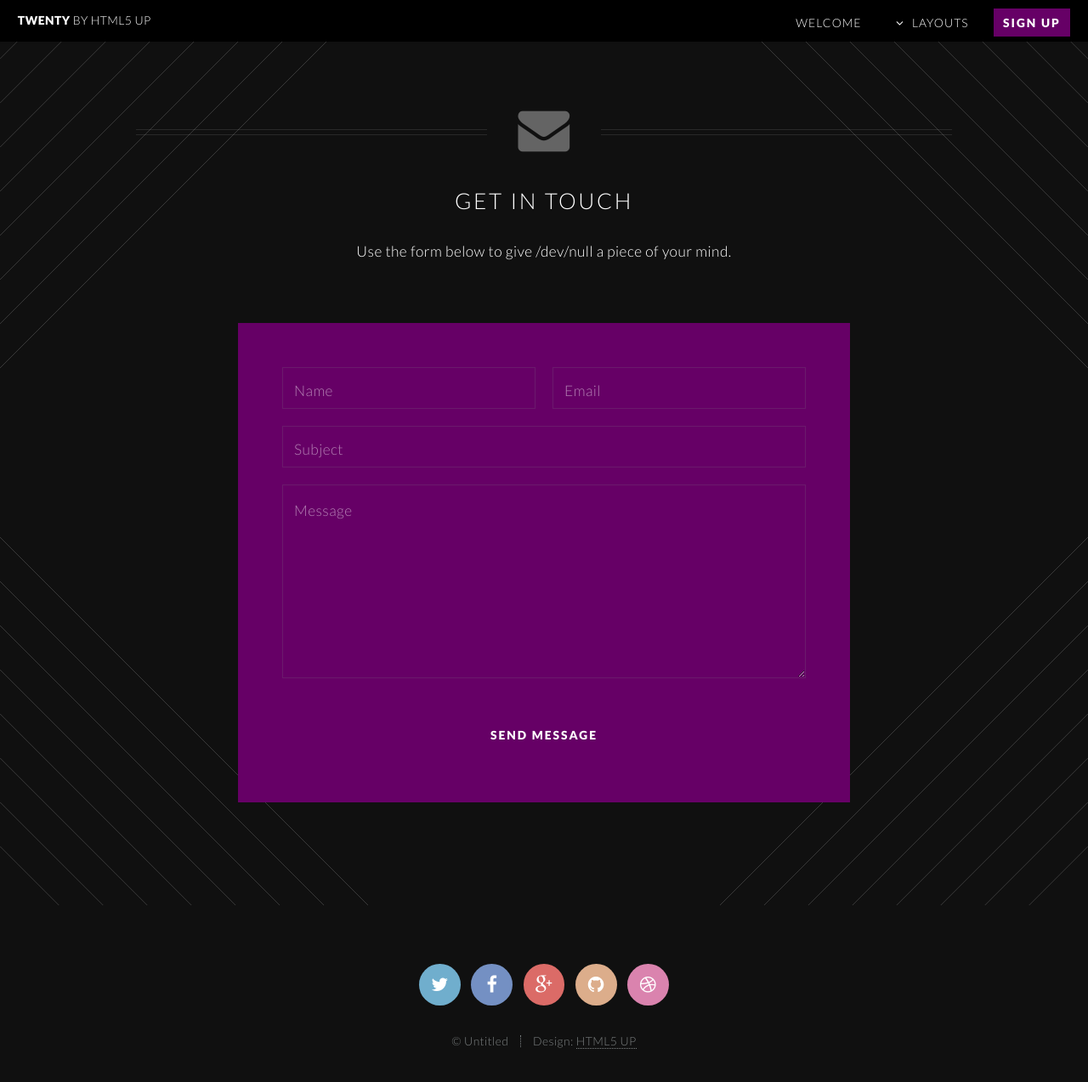
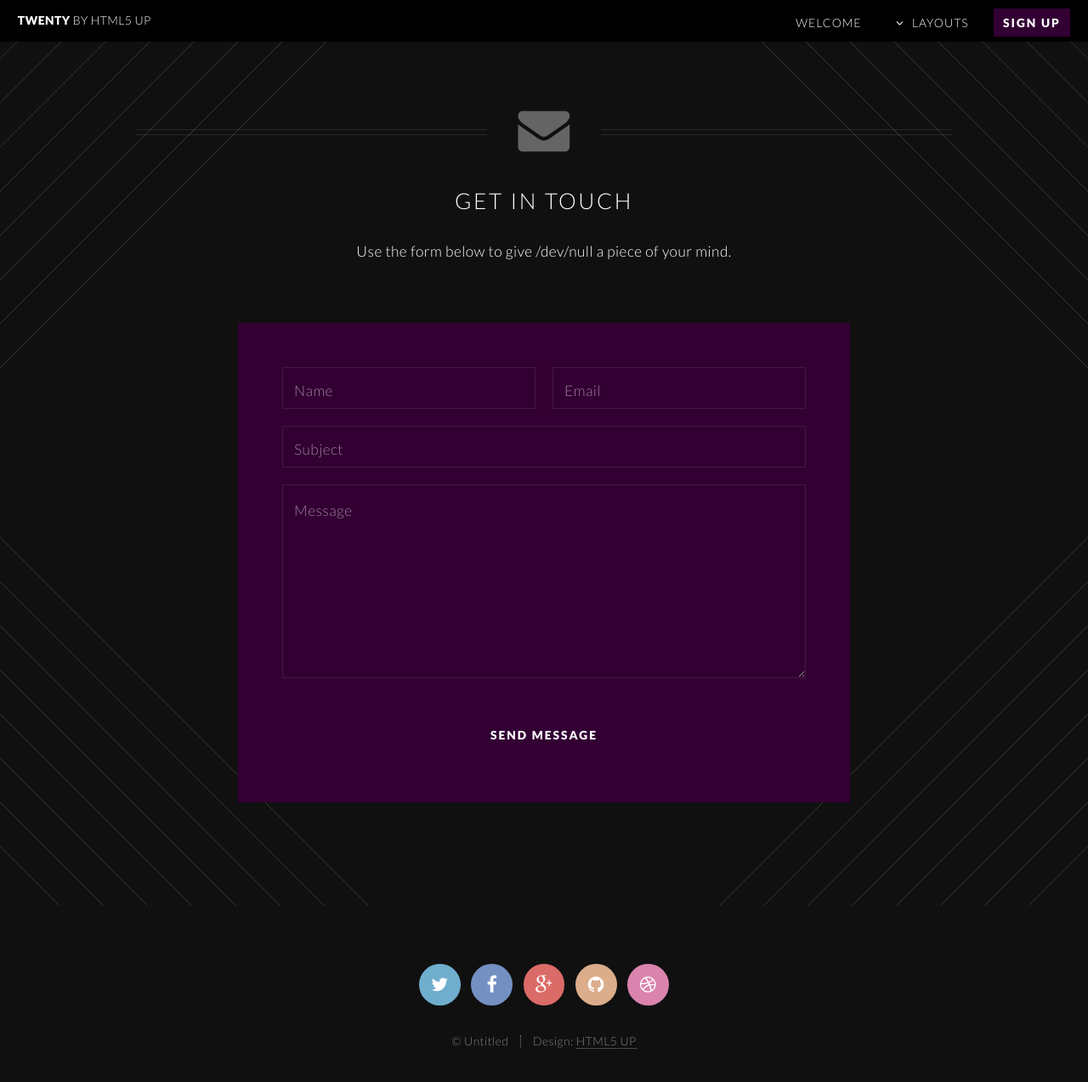
Before and after one commit to jpellman/jpellman.github.io, a Jekyll site: the page contact.html, which Jekyll copies as it is, in a window 1280 px wide and 1301 px high. Shown: the top 1273 px of the window at 85% size. Built offline with Jekyll 4.4.1, drawn with Linux system fonts in a browser that asks for light colours.

Commit message:
Change hue of purple to make it darker.

```diff
--- a/css/style.css
+++ b/css/style.css
@@ -204,7 +204,7 @@
 		input[type="password"]:focus,
 		input[type="email"]:focus,
 		textarea:focus {
-			border-color: #660066;
+			border-color: #330033;
 		}
 
 	input[type="text"],
@@ -537,8 +537,8 @@ img {
 		input[type="submit"].special,
 		input[type="reset"].special,
 		.button.special {
-			background: #660066;
-			border-color: #660066;
+			background: #330033;
+			border-color: #330033;
 			color: white !important;
 		}
 
@@ -578,7 +578,7 @@ img {
 		}
 
 		.wrapper.style2 {
-			background-color: #660066;
+			background-color: #330033;
 			background-image: url("images/light-bl.svg"), url("images/light-br.svg");
 			background-position: bottom left, bottom right;
 			background-repeat: no-repeat, no-repeat;
@@ -593,7 +593,7 @@ img {
 			.wrapper.style2 .button.special {
 				background: white;
 				border-color: white;
-				color: #660066 !important;
+				color: #330033 !important;
 			}
 
 				.wrapper.style2 .button.special:hover {
@@ -607,7 +607,7 @@ img {
 		}
 
 		.wrapper.style4 {
-			background-color: #660066;
+			background-color: #330033;
 			color: inherit;
 			padding: 4em;
 		}
@@ -792,7 +792,7 @@ img {
 			}
 
 			.dropotron > li:hover > a {
-				background: #660066;
+				background: #330033;
 				color: white;
 			}
 
```
